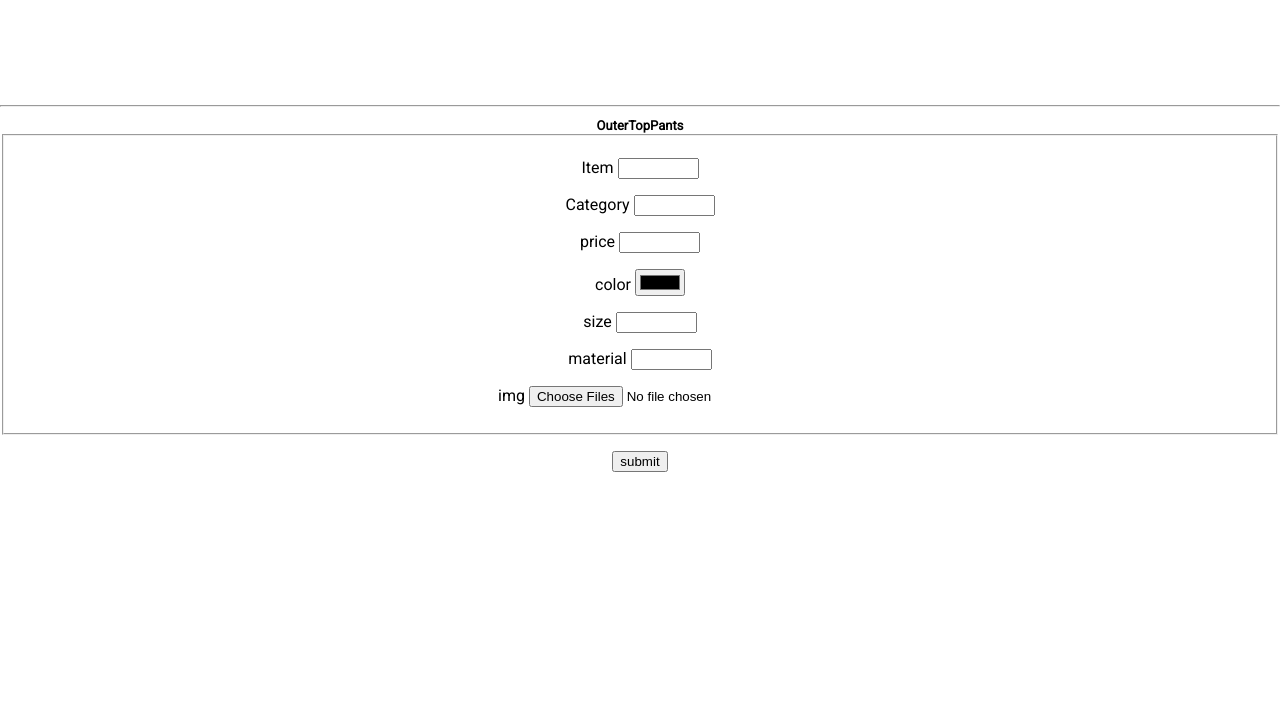
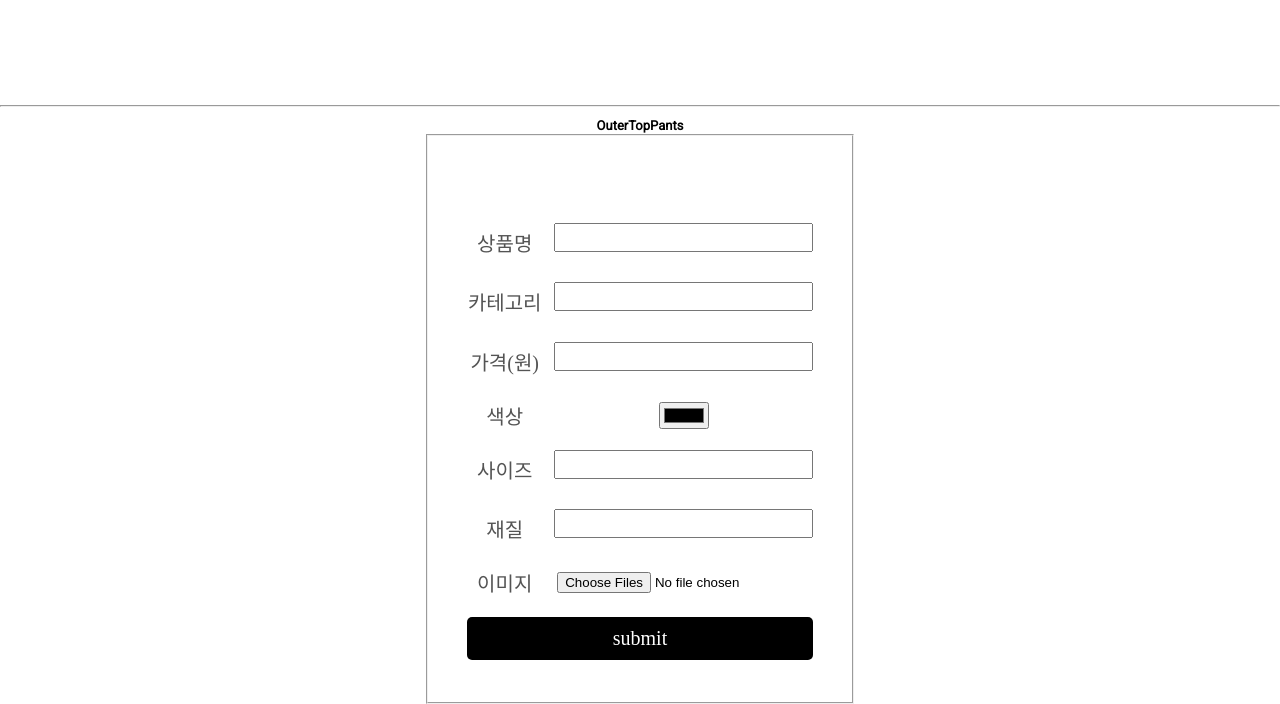
Before and after one commit to Cappuccinomild/swdesign, a PHP site: page /designer.php in a window 1280 px wide. Shown: the part 321-1025 px from the top of the page. Before the commit the page ends 809 px from the top, so only its background shows below. Run offline with PHP 8.4, Linux system fonts and the light colour scheme; the visitor is signed in with stand-in values (Sample User, id 1); data that the repository does not hold is empty.

Commit message:
디자이너페이지 바뀜
ㄱ

```diff
--- a/designer.php
+++ b/designer.php
@@ -1,77 +1,61 @@
 <?php
-
 require_once './layout.inc';
 require_once './db.php';
-
 $base = new Layout;
 $base->link = './style.css';
-
-$db = new DBC;
-
-$db->DBI();
-
-$id = $_SESSION['id'];
-
-$db->query = "SELECT title, body, CustomerID, GoodsID FROM feedback WHERE DesignerID = $id";
-
-$db->DBQ();
-
-if($db->result){//값이 존재할 경우
-
-		//메인페이지에 출력한다
-		while($data = $db->result->fetch_row()){//링크를 클릭하면 newbook.html로 이동
-			$base->content .="<a href = './newbook.html'>
-			title : ".$data[0]."<br/>body : ".$data[1]."</a>
-			<br/>-------------------------<br/>";
-		}
-}
-
 
 //상품 등록 페이지
 $base->content .= "<form action='imgsavedemo.php' method='post' enctype='multipart/form-data'>
 
-<fieldset>
+<fieldset style='width:420px; margin-left:auto; margin-right:auto;'>
+<table style='width: 400px;background-color: #ffffff; margin-left: auto; margin-right: auto; margin-top: 50px; border-radius: 5px; padding: 20px; height: 500px;'>
+			<tr>
+				<td><label for='Item' style='font-family: 휴먼모음T; font-size: 20px; color: #545454;'>상품명</label></td>
+				<td><input type='text' id='Item' name='Item' maxlength='40' size='20' class='designer-text-field'/></td>
+			</tr>
 
-	<p><label for='Item'>Item</label>
-	<input type='text' id='Item' name='Item'
-	maxlength='40' size='7' /></p>
+			<tr>
+				<td><label for='Category' style='font-family: 휴먼모음T; font-size: 20px; color: #545454;'>카테고리</label></td>
+				<td><input list='cate' id='Category' name='Category' maxlength='40' size='20' autocomplete='off' class='designer-text-field'/></td>
+				<datalist id='cate'>
+				  <option value='Outer'>
+				  <option value='Top'>
+				  <option value='Pants'>
+				</datalist>
 
-	<p><label for='Category'>Category</label>
-	<input list='cate' id='Category' name='Category'
-	maxlength='40' size='7' autocomplete='off'/></p>
+			</tr>
 
-	<datalist id='cate'>
-  <option value='outer'>
-  <option value='top'>
-  <option value='pants'>
-	</datalist>
+			<tr>
+				<td><label for='price' style='font-family: 휴먼모음T; font-size: 20px; color: #545454;'>가격(원)</label></td>
+				<td><input type='text' id='price' name='price' maxlength='40' size='20' class='designer-text-field'/></td>
+			</tr>
 
-	<p><label for='price'>price</label>
-	<input type='text' id='price' name='price'
-	maxlength='40' size='7' /></p>
+			<tr>
+				<td><label for='color' style='font-family: 휴먼모음T; font-size: 20px; color: #545454;'>색상</label></td>
+				<td><input type='color' multiple = 'multiple' id='color' name='color' maxlength='40' size='20' /></td>
+			</tr>
 
-	<p><label for='color'>color</label>
-	<input type='color' multiple = 'multiple' id='color' name='color'
-	maxlength='40' size='7' /></p>
+			<tr>
+				<td><label for='size' style='font-family: 휴먼모음T; font-size: 20px; color: #545454;'>사이즈</label></td>
+				<td><input type='text' id='size' name='size' maxlength='40' size='20' class='designer-text-field'/></td>
+			</tr>
 
-	<p><label for='size'>size</label>
-	<input type='text' id='size' name='size'
-	maxlength='40' size='7' /></p>
+			<tr>
 
-	<p><label for='material'>material</label>
-	<input type='text' id='material' name='material'
-	maxlength='40' size='7' /></p>
+				<td><label for='material' style='font-family: 휴먼모음T; font-size: 20px; color: #545454;'>재질</label></td>
+				<td><input type='text' id='material' name='material' maxlength='40' size='20' class='designer-text-field'/></td>
+			</tr>
 
-	<p><label for='img'>img</label>
-	<input type='file' multiple='multiple' name='img' id='img'/></p>
+			<tr>
 
+				<td><label for='img' style='font-family: 휴먼모음T; font-size: 20px; color: #545454;'>이미지</label></td>
+				<td><input type='file' multiple='multiple' name='img' id='img'/></td>
+			</tr>
+
+			<tr>
+				<td colspan='2'><input type='submit' value='submit' id='submit-btn'/></td>
+			</tr>
 </fieldset>
-
-<p><input type='submit' value='submit' /></p>
 </form>";
-
-
-$db->DBO();
-
 $base->LayoutMain();
 ?>
```
